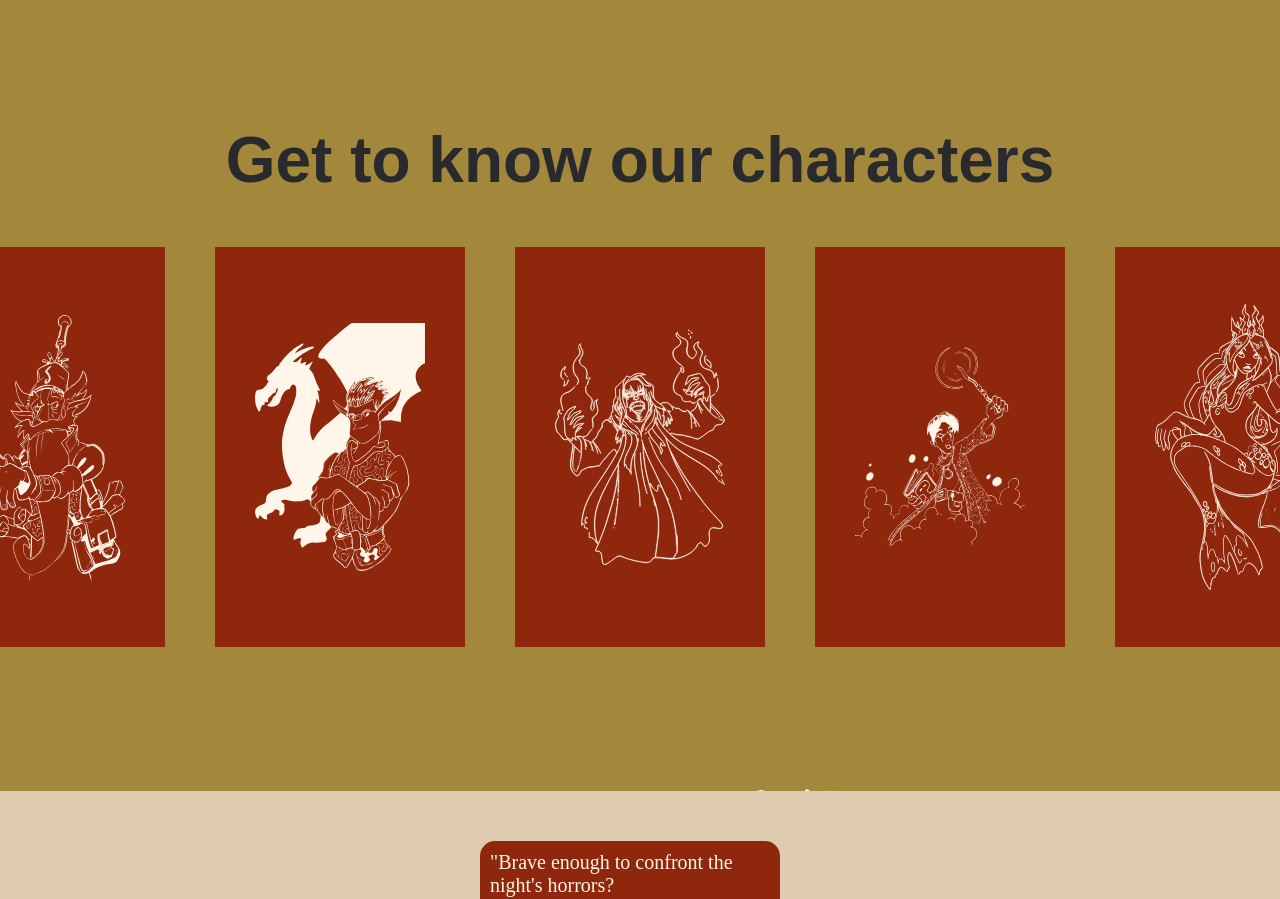
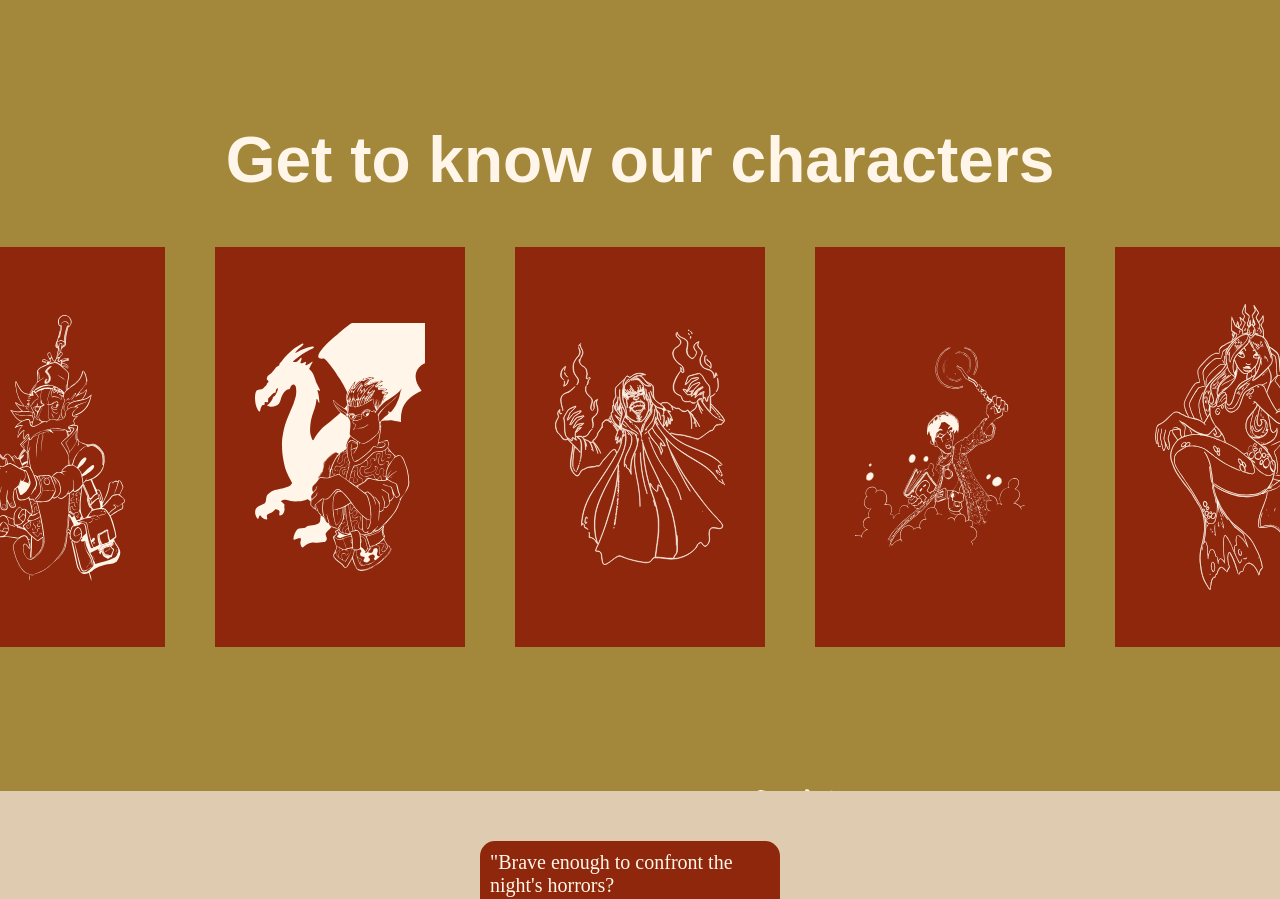
Before and after one commit to reasonsx/fantasy-quest-website, a Vue app in the folder 2nd-sem-project/: page /day in a window 1280 px wide. Shown: the part 2140-3039 px from the top of the page. Built offline with nearby package versions, Linux system fonts and the light colour scheme; a web font is replaced by a local one.

Commit message:
font change

```diff
--- a/2nd-sem-project/src/assets/components/DayQuest/DayCards.vue
+++ b/2nd-sem-project/src/assets/components/DayQuest/DayCards.vue
@@ -105,7 +105,7 @@
         width: 100%;
         background-color: var(--gold-color);
         h1{
-            color: var(--black-color);
+            color: var(--light-papirus);
             margin-bottom: 50px;
         }
     }
--- a/2nd-sem-project/src/assets/components/EveningQuest/EveningCards.vue
+++ b/2nd-sem-project/src/assets/components/EveningQuest/EveningCards.vue
@@ -105,7 +105,7 @@ export default {
       width: 100%;
       background-color: var(--silver-color);
       h1{
-          color: var(--black-color);
+          color: var(--purple-color);
           margin-bottom: 50px;
       }
   }
--- a/2nd-sem-project/src/assets/components/EveningQuest/EveningHero.vue
+++ b/2nd-sem-project/src/assets/components/EveningQuest/EveningHero.vue
@@ -190,6 +190,7 @@ nav ul li p:hover {
         font-family: var(--primary-font);
         font-size: 80px;
         margin-top: 16px;
+        color: var(--light-papirus);
     }
     p{
         font-family: var(--secondary-font);
--- a/2nd-sem-project/src/assets/components/Home/HomeHero.vue
+++ b/2nd-sem-project/src/assets/components/Home/HomeHero.vue
@@ -126,7 +126,6 @@ export default {
 .home-svg-background {
   display: flex;
   justify-content: center;
-  z-index: 200;
 }
 
 .home-svg {
@@ -254,6 +253,7 @@ h2 {
     flex-direction: column;
     align-items: center;
     margin-top: 112px;
+    /* background-image: url(../../img/home-hero.jpg); */
     @media screen and (max-width: 768px){
         margin-top: 200px;
 
```
Also changed, not shown: 2nd-sem-project/src/App.vue (+0 -147 lines), 1 other file (tests, documents, lock files or other folders).
